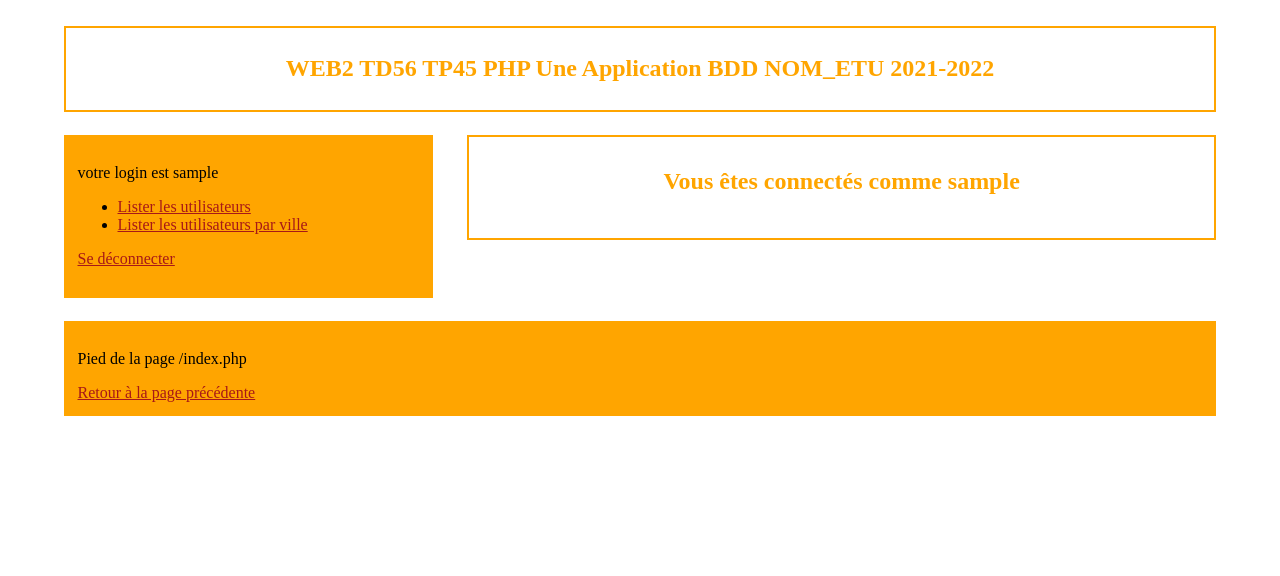
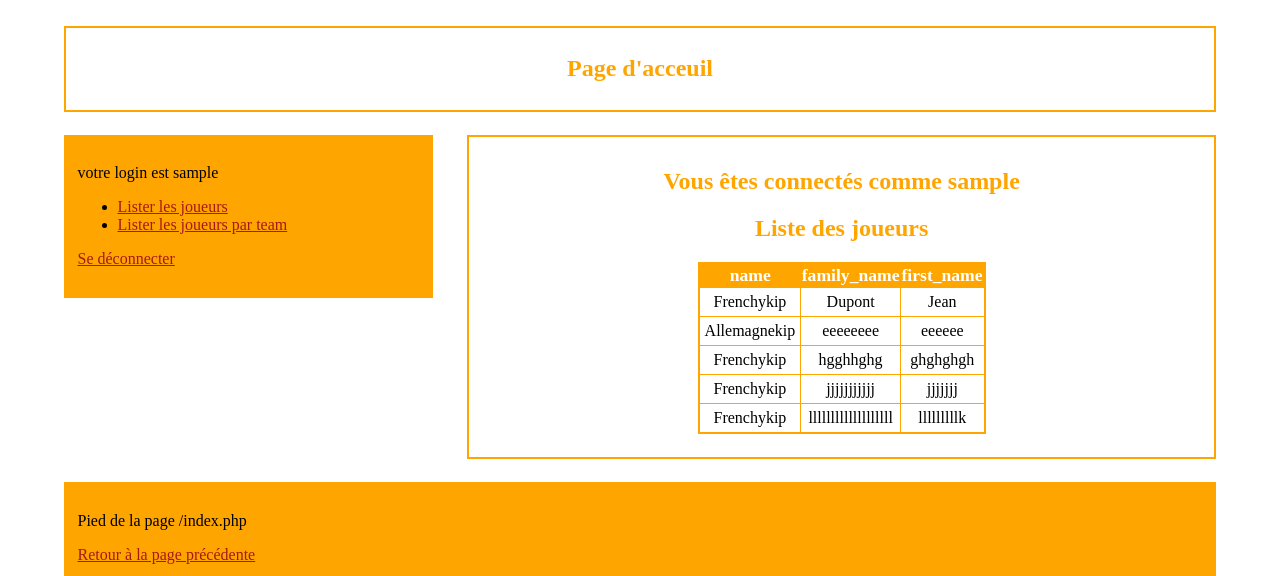
Before and after one commit to Valteck/Projet-Web.github.io, a PHP site: page /index.php?action=liste_joueur in a window 1280 px wide. Shown: the top 576 px of the page. Run offline with PHP 8.4, Linux system fonts and the light colour scheme; the visitor is signed in with stand-in values (Sample User, id 1); data comes from the database, SQL or seed files in the repository.

Commit message:
Add files via upload

```diff
--- a/fonctions.php
+++ b/fonctions.php
@@ -1,11 +1,11 @@
 <?php
 	//****************Fonctions utilisées**************************************
-	function compteExiste($mail,$pass){
+	function compteExiste($login,$password){
 		$retour = false ;
-		$madb = new PDO('sqlite:bdd/IUT.sqlite');
-		$mail= $madb->quote($mail);
-		$pass = $madb->quote($pass);
-		$requete = "SELECT Email,Pass FROM utilisateurs WHERE Email = ".$mail." AND Pass = ".$pass ;
+		$madb = new PDO('sqlite:bdd/test.sqlite');
+		$login= $madb->quote($login);
+		$password = $madb->quote($password);
+		$requete = "SELECT login,password FROM comptes WHERE login = ".$login." AND password = ".$password ;
 		//var_dump($requete);echo "<br/>";
 		$resultat = $madb->query($requete);
 		$tableau_assoc = $resultat->fetchAll(PDO::FETCH_ASSOC);
@@ -13,27 +13,134 @@
 		return $retour;
 	}
 	//********************************************************************************
-	function isAdmin($mail){ // Retourne la valeur du statut. Changement de sujet!!!!!
+	function isAdmin($login){
 		$retour = false ;
-		// A faire
-		$madb = new PDO('sqlite:bdd/IUT.sqlite');
-		$mail= $madb->quote($mail);
-		//SELECT Statut FROM utilisateurs WHERE Email = 'etu@etu.fr'
-		$requete = "SELECT Statut FROM utilisateurs WHERE Email = $mail;";
+		$madb = new PDO('sqlite:bdd/test.sqlite');
+		$login= $madb->quote($login);
+
+		$requete = "SELECT Statut FROM comptes WHERE login = $login;";
 		//var_dump($requete);echo "<br/>";
 		$resultat = $madb->query($requete);
 		if($resultat){
 			$res = $resultat->fetch(PDO::FETCH_ASSOC);
-			$retour = $res['Statut'];
+			$retour = $res['statut'];
 		}
 		return $retour;
 	}
+    //******************************************************************************
+	function afficheFormulaireConnexion(){
+        ?>
+        <form id="form1" action="<?php echo $_SERVER['PHP_SELF']; ?>" method="post">
+            <fieldset>
+                <legend>Formulaire de connexion</legend>
+                <label for="id_login">Nom d'utilisateur : </label><input type="login" name="login" id="id_login" placeholder="ex : Valteck" required size="20" /><br />
+                <label for="id_password">Mot de passe : </label><input type="password" name="password" id="id_password" required size="10" /><br />
+                <input type="submit" name="connect" value="Connexion" />
+            </fieldset>
+        </form>
+        <?php
+        }
+//******************************************************************************
+	function afficheMenu(){
+		echo '<p>votre login est '.$_SESSION['login'].'</p>';
+	?>
+	<ul>
+		<li><a href="index.php?action=liste_joueur" title="Lister les joueurs">Lister les joueurs</a></li>
+		<li><a href="index.php?action=liste_joueur_team" title="Lister les joueurs par team">Lister les joueurs par team</a></li>
+	<?php
+		if($_SESSION['statut']=="administrateur"){
+	?>
+		<li><a href="insertion.php?action=inserer_joueur" title="Insérer un joueur">Insérer un utilisateur</a></li>
+	<?php
+		}
+	?>
+	</ul>
+	<p><a href="index.php?action=logout" title="Déconnexion">Se déconnecter</a></p>
+
+	<?php
+	}
+	//******************************************************************************
+	function afficheFormulaireAjoutJoueur() {
+		// connexion BDD et récupération des pays
+		$madb = new PDO('sqlite:bdd/test.sqlite');
+		$requete = "SELECT id, name FROM country;";
+		$resultat = $madb->query($requete);//var_dump($resultat);echo "<br/>";
+
+
+		if($resultat){
+			$pays = $resultat->fetchAll(PDO::FETCH_ASSOC);
+		}
+
+
+		$requete_2 = "SELECT id, name FROM team;";
+		$resultat_2 = $madb->query($requete_2);//var_dump($resultat);echo "<br/>";
+
+
+		if($resultat_2){
+			$team = $resultat_2->fetchAll(PDO::FETCH_ASSOC);
+		}
+
+	?>
+	<form  action="<?php echo $_SERVER['PHP_SELF']; ?>" method="post" >
+		<fieldset>
+			<label for="id_mail">Nom de famille</label><input type="text" name="nom" id="id_nom" placeholder="Dupont" required size="20" /><br />
+			<label for="id_mail">Prénom</label><input type="text" name="prenom" id="id_prenom" placeholder="Jean" required size="20" /><br />
+			<label for="id_pays">Pays :</label>
+			<select id="id_pays" name="pays_joueur" size="1">
+				<?php
+					foreach($pays as $countryyy){
+						echo '<option value="'.$countryyy["id"].'">'.$countryyy["name"].'</option>';
+					}
+				?>
+			</select>
+			<br />
+
+			<label for="id_team">Team :</label>
+
+			<select id="id_team" name="team_joueur" size="1">
+				<?php
+					foreach($team as $teammm){
+						echo '<option value="'.$teammm["id"].'">'.$teammm["name"].'</option>';
+					}
+				?>
+			</select>
+
+
+			<input type="submit" value="Insérer"/>
+		</fieldset>
+	</form>
+	<?php
+		echo "<br/>";
+	}// fin afficheFormulaireAjoutJoueur
+	//*******************************************************************************************
+	function ajoutJoueur($id_country,$team_id,$family_name,$first_name){
+		/* on récupère directement le code de la ville qui a été transmis dans l'attribut value de la balise <option> du formulaire
+		Il n'est donc pas nécessaire de rechercher le code INSEE de la ville*/
+		$retour=0;
+		$madb = new PDO('sqlite:bdd/test.sqlite');
+		// filtrer les paramètres
+		$id_country = $madb->quote($id_country);
+		$id = "SELECT max(id) FROM PLAYER;";
+		$id = $madb->exec($id);
+		$id = $id + 1;
+		$team_id = $madb->quote($team_id);
+		$family_name = $madb->quote($family_name);
+		$first_name = $madb->quote($first_name);
+		// requête
+		$requete = "INSERT INTO player VALUES ($id_country, $id, $team_id, $family_name, $first_name);";
+		$resultat = $madb->exec($requete);
+		if ($resultat == false )
+			$retour = 0;
+		else
+			$retour = $resultat;
+		return $retour;
+	}
 	//********************************************************************************
-	function listeCompte()	{ // A faire
+	function listeJoueur()	{
 
 		$retour = false ;
-		$madb = new PDO('sqlite:bdd/IUT.sqlite');
-		$requete = "SELECT Email, Statut, Adresse, CP, Commune FROM utilisateurs u INNER JOIN villes v ON u.insee = v.insee;";
+		$madb = new PDO('sqlite:bdd/test.sqlite');
+		$requete = "SELECT country.name, team.name, family_name, first_name from player inner join country on (player.country_id = country.id) inner join team on (player.team_id = team.id);";
 		$resultat = $madb->query($requete);
 		if($resultat){
 			$retour = $resultat->fetchAll(PDO::FETCH_ASSOC);
@@ -55,55 +162,63 @@
 		echo '</table>';
 	}
 	//*******************************************************************************************
-	function listeUtilisateurParVille($insee){
+	function listeJoueurParTeam($id_team){
 		$retour = false ;
-		$madb = new PDO('sqlite:bdd/IUT.sqlite');
+		$madb = new PDO('sqlite:bdd/test.sqlite');
 
-		$insee = $madb->quote($insee);
-		$requete = "SELECT Email, Statut, Adresse, CP, Commune FROM utilisateurs u INNER JOIN villes v ON u.insee = v.insee WHERE u.insee=$insee;";
+		$id_team = $madb->quote($id_team);
+		$requete = "SELECT * from player inner join team on (player.team_id = team.id) where team.id = $id_team;";
 		$resultat = $madb->query($requete);
 		if($resultat){
 			$retour = $resultat->fetchAll(PDO::FETCH_ASSOC);
 		}
 		return $retour;
 	}
+
+
+	function afficheFormulaireJoueurParTeam(){
+		echo "<br/>";
+		// CNX BDD + REQUETE pour obtenir les Pays correspondantes à des Joueurs
+		$madb = new PDO('sqlite:bdd/test.sqlite');
+		$requete = "SELECT id, name FROM team;";
+		$resultat = $madb->query($requete);
+		if($resultat){
+			$team = $resultat->fetchAll(PDO::FETCH_ASSOC);
+		}
+		//	var_dump($pays);
+	?>
+	<form action="<?php echo $_SERVER['PHP_SELF']; ?>" method="post">
+		<fieldset>
+			<label for="id_team">Team :</label>
+			<select id="id_team" name="team" size="1">
+				<?php
+					foreach($team as $teammm){
+						echo '<option value="'.$teammm["id"].'">'.$teammm["name"].'</option>';
+					}
+				?>
+			</select>
+			<input type="submit" value="Rechercher Utilisateur par team"/>
+		</fieldset>
+	</form>
+	<?php
+		echo "<br/>";
+	}// fin afficheFormulaireJoueurParPays
+
 	//*******************************************************************************************
-	function ajoutUtilisateur($mail,$pass,$rue,$insee,$status){
-		/* on récupère directement le code de la ville qui a été transmis dans l'attribut value de la balise <option> du formulaire
-		Il n'est donc pas nécessaire de rechercher le code INSEE de la ville*/
+	function supprimerUtilisateur($login){
 		$retour=0;
-		$madb = new PDO('sqlite:bdd/IUT.sqlite');
-		// filtrer les paramètres
-		$mail = $madb->quote($mail);
-		$pass = $madb->quote($pass);
-		$rue = $madb->quote($rue);
-		$insee = $madb->quote($insee);
-		$status = $madb->quote($status);
-		// requête
-		//INSERT INTO utilisateurs VALUES ('test@test', 'pass', 'rue dskjfsdj', '22113' , 'Prof' );
-		$requete = " INSERT INTO utilisateurs VALUES ($mail, $pass, $rue, $insee , $status );  ";
-		$resultat = $madb->exec($requete);
-		if ($resultat == false )
-			$retour = 0;
-		else
-			$retour = $resultat;
-		return $retour;
-	}
-	//*******************************************************************************************
-	function supprimerUtilisateur($mail){
-		$retour=0;
-		$madb = new PDO('sqlite:bdd/IUT.sqlite');
+		$madb = new PDO('sqlite:bdd/test.sqlite');
 		// filtrer le paramètre
-		$mail = $madb->quote($mail);
-		$requete = "DELETE FROM utilisateurs WHERE Email = $mail;";
+		$login = $madb->quote($login);
+		$requete = "DELETE FROM utilisateurs WHERE login = $login;";
 		$retour = $madb->exec($requete);
 
 		return $retour;
 	}
 	//*******************************************************************************************
-	function modifierUtilisateur($mail,$pass,$rue,$insee,$status){
+	function modifierUtilisateur($login,$password,$rue,$insee,$status){
 		$retour=0;
-		$madb = new PDO('sqlite:bdd/IUT.sqlite');
+		$madb = new PDO('sqlite:bdd/test.sqlite');
 		// filtrer les paramètres
 
 
--- a/index.php
+++ b/index.php
@@ -1,87 +1,95 @@
 <?php session_start();?>
 <?php
 	include 'fonctions.php';
-	include 'formulaires.php';
 ?>
 <!DOCTYPE html>
 <html lang="fr" >
 	<head>
 		<meta charset="utf-8">
 		<link href="style.css" rel="stylesheet" type="text/css" />
-		<title>WEB2 TD56 TP45 PHP Une Application BDD BDD NOM_ETU 2021-2022</title>
+		<style>
+			.error {color: #FF0000;}
+		</style>
+		<title>Page d'acceuil</title>
 	</head>
 	<body>
 		<header>
-			<h1>WEB2 TD56 TP45 PHP Une Application BDD NOM_ETU 2021-2022</h1>
+			<h1>Page d'acceuil</h1>
 		</header>
 		<nav>
 			<?php
 				// affichage du formulaire de connexion ou le menu avec le nom de la personne
-				if (empty($_SESSION)) {
-					afficheFormulaireConnexion();
-				}
-				else {
+				if (!empty($_SESSION)) {
 					afficheMenu();
 				}
+
+
+
+
+
+
+
 				// test de la connexion
-				// Point d'entrée ou Route pour traiter le formulaire
-				if (empty($_SESSION) && !empty($_POST) && isset($_POST['login'])  && isset($_POST['pass']) ){
-					if(compteExiste($_POST['login'],$_POST['pass'])){
-						//echo 'OK';
-						$_SESSION['login']=$_POST['login'];
-						$_SESSION['statut']=isAdmin($_POST['login']) ;
-						redirect("index.php",1);
+				if (empty($_SESSION) && !empty($_POST) && isset($_POST["login"]) && isset($_POST["pass"])){
+					if (compteExiste($_POST["login"],$_POST["pass"])){
+						//echo "AUTH OK";
+						$_SESSION['login']=$_POST["login"];
+						$_SESSION['statut']=isAdmin($_POST["login"]);
+
+						// On recharge la page pour rafraichir les données
+						redirect("index.php",0.1);
 					}
-					else {
-						echo "<p>Errreur d'authentification</p>";
+					else{
+						redirect("connexion.php",0.1);
 					}
 				}
 
-				// Point d'entrée ou Route pour Destruction de la session
-
-				if (!empty($_SESSION) && !empty($_GET) && isset($_GET['action'])  && $_GET['action']=='logout' ){
+				// Destruction de la session
+				if(!empty($_SESSION)  && !empty($_GET) && isset($_GET["action"]) && $_GET["action"]=="logout" ){
+					session_destroy();
 					$_SESSION=array();
-					session_destroy();
-					redirect("index.php",1);
+					// On recharge la page pour rafraichir les données
+					redirect("connexion.php",0.1);
+				}
+			?>
+		</nav>
+		<article>
+			<?php
+				// Affichage du message accueil en fonction de la connexion
+				if (empty($_SESSION)){
+					redirect("connexion.php",0.1);
+				}
+				else {
+					echo '<h1>Vous êtes connectés comme '.$_SESSION['login'].'</h1>';
 				}
 
 
-			?>
-		</nav>
-		<article>
-
-			<?php
-				// Affichage du message accueil en fonction de la connexion
-				if (empty($_SESSION))
-				echo '<h1>Vous êtes déconnectés</h1>';
-				else
-				echo '<h1>Vous êtes connectés comme '.$_SESSION['login'].'</h1>';
-
-				// Route de traitement de la zone centrale de la page en fonction des liens GET du menu s'il y a une session
 				if (!empty($_SESSION) && !empty($_GET) && isset($_GET["action"]) ){
 					switch($_GET["action"])
 					{
-						case "liste_utilisateur":
-						echo '<h1>Liste des utilisateurs</h1>';
-							$membres = listeCompte();
+						case "liste_joueur":
+						echo '<h1>Liste des joueurs</h1>';
+							$membres = listeJoueur();
 							if($membres) afficheTableau($membres);
 						break;
-						case "liste_utilisateur_ville":
-						echo '<h1>Lister les utilisateurs par villle</h1>';
-						afficheFormulaireUtilisateurParVille();
+
+						case "liste_joueur_team":
+							echo '<h1>Lister les joueurs par team</h1>';
+							afficheFormulaireJoueurParTeam();
 
 
-						break;
+							break;
+
 					}
 				}
-				// traitement du premier formulaire interne de recherche par ville
-				// Route pour le traitement du formualire par ville
-				if (!empty($_SESSION) && !empty($_POST)  &&  isset($_POST['ville'])){
-							afficheFormulaireUtilisateurParVille();
-							$tab=listeUtilisateurParVille($_POST['ville']);
-							if($tab) afficheTableau($tab);
-						}
 
+				// traitement du premier formulaire interne de recherche par team
+				// Route pour le traitement du formualire par team
+				if (!empty($_SESSION) && !empty($_POST)  &&  isset($_POST['team'])){
+					afficheFormulaireJoueurParTeam();
+					$tab=listeJoueurParTeam($_POST['team']);
+					if($tab) afficheTableau($tab);
+				}
 
 			?>
 		</article>
```
Also changed, not shown: capcha/contact.php (added, +27 -0 lines), capcha/image.php (added, +34 -0 lines), insertion.php (+6 -7 lines), bdd/TeamPlayerPays.db, bdd/test.sqlite (added), 1 other file.
